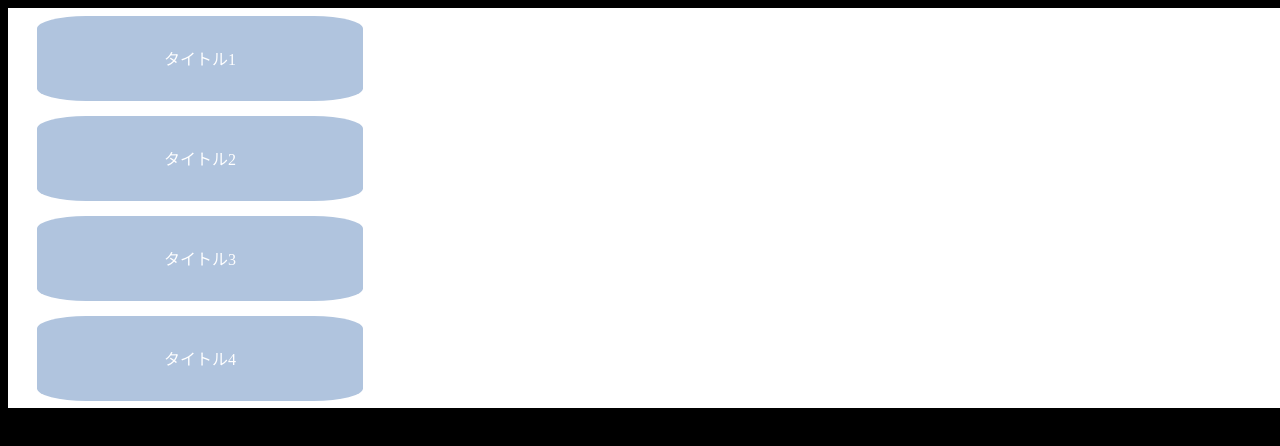
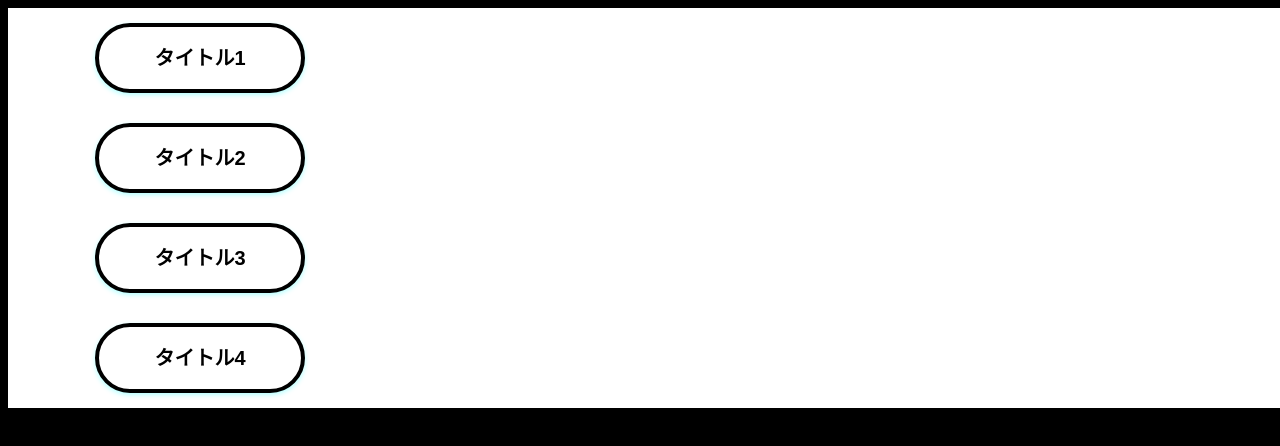
Before and after one commit to shunoh10810/github, a plain HTML site: page index.html in a window 1280 px wide. Drawn offline with Linux system fonts and the light colour scheme.

Commit message:
Update index.html

```diff
--- a/index.html
+++ b/index.html
@@ -27,27 +27,39 @@
 			white-space: pre-wrap;
 		}
 		.c-button {
-		  min-width: 85%;
-		  font-family: inherit;
-		  appearance: none;
-		  border: 0;
-		  border-radius: 15%;
-		  background: lightsteelblue;
-		  color: #fff;
-		  font-size: 1rem;
-		  cursor: pointer;
-		  height: 85%;
-		  width: 85%;
+		  /* 形状 */
+		  width: 210px; /* ボタンの幅 */
+		  height: 70px; /* ボタンの高さ */
+		  border-radius: 50px; /* 楕円形にする */
+
+		  /* 枠線 */
+		  border: 4px solid black; /* 太い黒枠線 */
+
+		  /* 影 */
+		  box-shadow: 0 2px 5px rgba(0, 255, 255, 0.3); /* 水色の影 */
+
+		  /* 背景色 */
+		  background-color: white; /* 白い背景 */
+
+		  /* 文字 */
+		  color: black; /* 黒い文字 */
+		  font-size: 20px; /* 文字サイズ */
+		  font-weight: bold; /* 太字 */
+		  text-align: center; /* 文字を中央揃え */
+		  line-height: 50px; /* 文字の高さをボタンの高さと揃える */
+
+		  /* その他 */
+		  cursor: pointer; /* カーソルをポインタに変更 */
 		}
 
 		.c-button:hover {
-		  background-color: forestgreen;
+		  background-color: lightcyan;
 		}
 
 		.c-button:focus {
 		  outline: none;
 		  box-shadow: -1vh -1vh 2vh #fff, 1vh 1vh 2vh rgb(0 0 0 / 48%);
-		  background-color: forestgreen;
+		  background-color: lightcyan;
 		}
 
 	</style>
```
